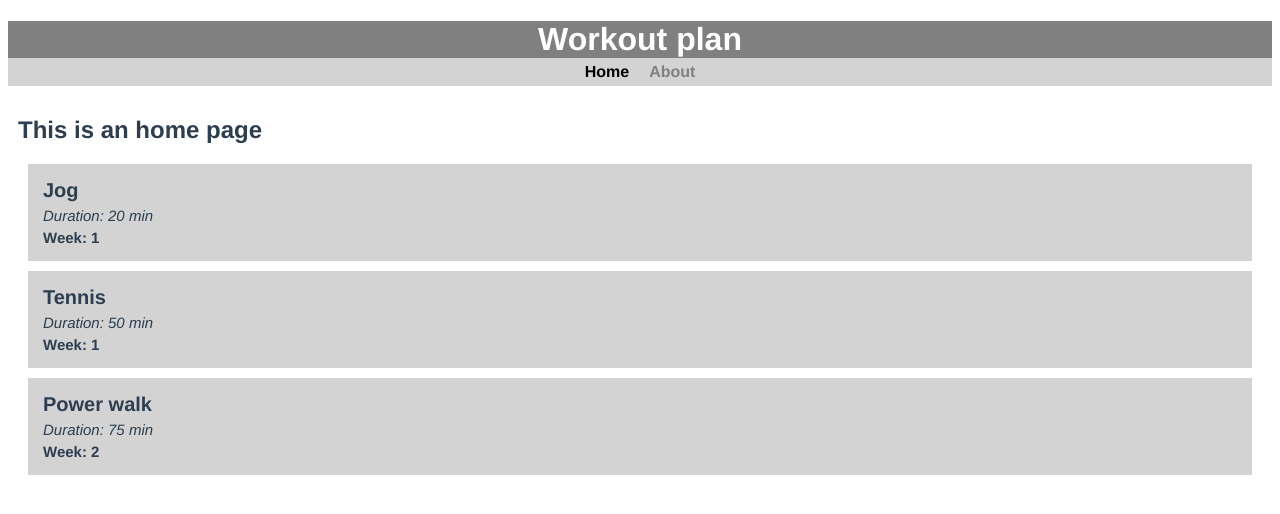
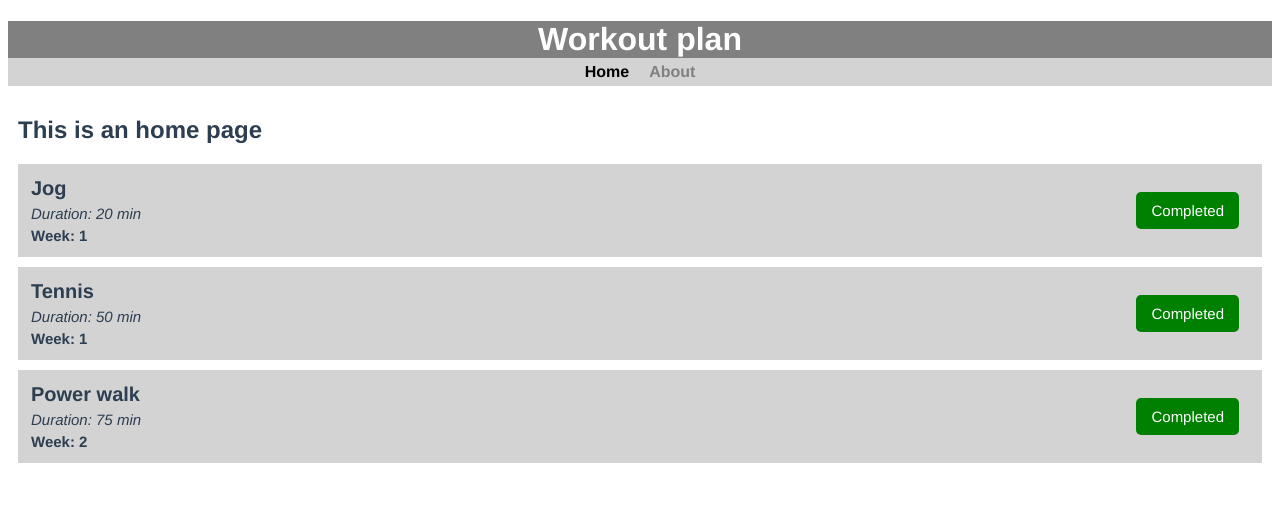
Before and after one commit to helenahalldiniths/workout-schedule, a Vue app: page / in a window 1280 px wide. Shown: the top 514 px of the page. Built offline with nearby package versions, Linux system fonts and the light colour scheme.

Commit message:
Add button as a component

```diff
--- /dev/null
+++ b/src/components/AppButton.vue
@@ -0,0 +1,36 @@
+<template>
+  <button :style="{ background: color }">{{ text }}</button>
+</template>
+
+<script>
+export default {
+  name: "AppButton",
+  props: {
+    color: String,
+    text: String,
+  },
+};
+</script>
+
+<style scoped>
+button {
+  background: black;
+  color: white;
+  border: none;
+  padding: 10px 15px;
+  margin: 5px;
+  border-radius: 5px;
+  cursor: pointer;
+  text-decoration: none;
+  font-size: 15px;
+  font-family: inherit;
+}
+
+button:focus {
+  outline: none;
+}
+
+button:active {
+  transform: scale(0.98);
+}
+</style>
--- a/src/components/WorkoutItem.vue
+++ b/src/components/WorkoutItem.vue
@@ -1,29 +1,45 @@
 <template>
   <div class="workout">
-    <p id="activity">{{ workout.activity }}</p>
-    <p id="duration">Duration: {{ workout.duration }} min</p>
-    <p id="week">Week: {{ workout.week }}</p>
+    <div class="workout-info">
+      <p id="activity">{{ workout.activity }}</p>
+      <p id="duration">Duration: {{ workout.duration }} min</p>
+      <p id="week">Week: {{ workout.week }}</p>
+    </div>
+    <div class="button-div">
+      <AppButton text="Completed" color="green" />
+    </div>
   </div>
 </template>
 
 <script>
+import AppButton from "./AppButton.vue";
 export default {
   name: "WorkoutItem",
   props: {
     workout: Object,
+  },
+  components: {
+    AppButton,
   },
 };
 </script>
 
 <style scoped>
 .workout {
-  margin: 10px;
-  padding: 10px;
+  display: flex;
+  justify-content: space-between;
   background-color: lightgray;
+  margin-bottom: 10px;
+  align-items: center;
+  padding: 8px;
 }
 
-.workout p {
+.workout-info p {
   margin: 5px;
+}
+
+.button-div {
+  margin-right: 10px;
 }
 
 #activity {
@@ -40,4 +56,8 @@ export default {
   font-size: 15px;
   font-weight: bold;
 }
+
+.completed {
+  opacity: 0.3;
+}
 </style>
```
